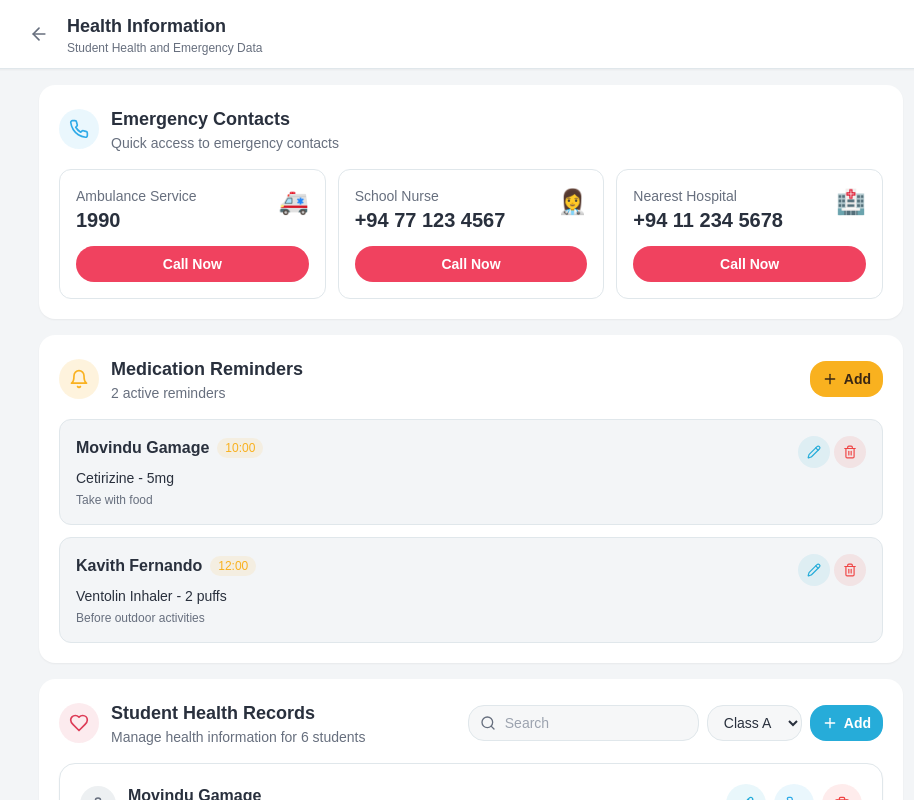
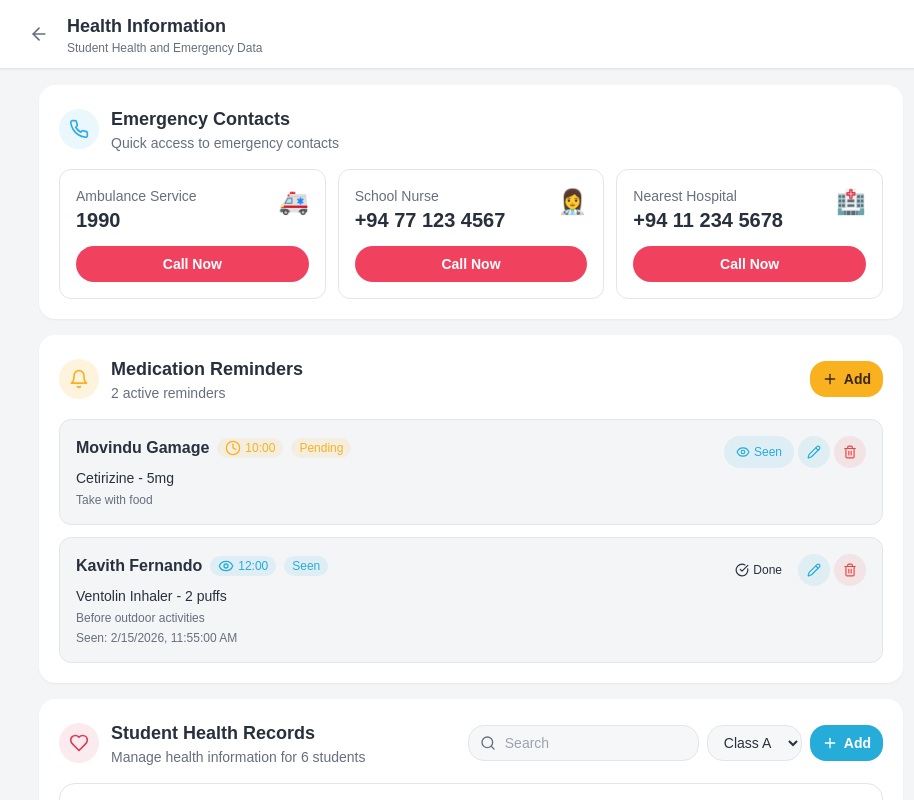
Before and after one commit to CodeSixTeamMochi/Mochi-Virtual-Teaching-Assistant, a React (Vite) app: page /health-data in a window 1280 px wide. Shown: the top 800 px of the page, without its empty margins (169-1083 px from the left). Built offline with nearby package versions, Linux system fonts and the light colour scheme; the HTML template or start-up script is replaced by a standard one.

Commit message:
MedicationReminders Notifications to the OS.

```diff
--- a/src/Data/mockData.ts
+++ b/src/Data/mockData.ts
@@ -12,6 +12,9 @@ export interface MedicationReminder {
   dosage: string;
   time: string;
   notes?: string;
+  status: "pending" | "seen" | "completed";
+  seenAt?: string;
+  completedAt?: string;
 }
 
 export interface Student {
@@ -37,6 +40,7 @@ export const medicationReminders: MedicationReminder[] = [
     dosage: "5mg",
     time: "10:00",
     notes: "Take with food",
+    status: "pending",
   },
   {
     id: "med-2",
@@ -45,6 +49,8 @@ export const medicationReminders: MedicationReminder[] = [
     dosage: "2 puffs",
     time: "12:00",
     notes: "Before outdoor activities",
+    status: "seen",
+    seenAt: "2026-02-15T11:55:00",
   },
 ];
 
--- a/src/components/AddMedicationModal.tsx
+++ b/src/components/AddMedicationModal.tsx
@@ -29,6 +29,7 @@ const AddMedicationModal = ({ isOpen, onClose, onAdd, students }: Props) => {
         dosage: dosage.trim(),
         time,
         notes: notes.trim() || undefined,
+        status: "pending",
       };
 
       onAdd(newMedication);
--- a/src/components/MedicationReminders.tsx
+++ b/src/components/MedicationReminders.tsx
@@ -1,5 +1,5 @@
-import { useState } from "react";
-import { Bell, Plus, Pencil, Trash2, X } from "lucide-react";
+import { useState, useEffect } from "react";
+import { Bell, Plus, Pencil, Trash2, X, Eye, CheckCircle, Clock } from "lucide-react";
 import { MedicationReminder, Student } from "@/Data/mockData";
 import AddMedicationModal from "./AddMedicationModal";
 
@@ -9,6 +9,7 @@ interface Props {
   onAddMedication: (medication: MedicationReminder) => void;
   onUpdateMedication: (medication: MedicationReminder) => void;
   onDeleteMedication: (medicationId: string) => void;
+  onUpdateStatus: (medicationId: string, status: "pending" | "seen" | "completed") => void;
 }
 
 const MedicationReminders = ({
@@ -16,11 +17,19 @@ const MedicationReminders = ({
   students,
   onAddMedication,
   onUpdateMedication,
-  onDeleteMedication
+  onDeleteMedication,
+  onUpdateStatus
 }: Props) => {
   const [isAddModalOpen, setIsAddModalOpen] = useState(false);
   const [editingId, setEditingId] = useState<string | null>(null);
   const [editForm, setEditForm] = useState<MedicationReminder | null>(null);
+
+  // Request notification permission on component mount
+  useEffect(() => {
+    if (Notification.permission === "default") {
+      Notification.requestPermission();
+    }
+  }, []);
 
   const handleEdit = (medication: MedicationReminder) => {
     setEditingId(medication.id);
@@ -38,6 +47,40 @@ const MedicationReminders = ({
   const handleCancelEdit = () => {
     setEditingId(null);
     setEditForm(null);
+  };
+
+  const handleMarkAsSeen = (medicationId: string) => {
+    onUpdateStatus(medicationId, "seen");
+  };
+
+  const handleMarkAsCompleted = (medicationId: string) => {
+    onUpdateStatus(medicationId, "completed");
+  };
+
+  const getStatusColor = (status: string) => {
+    switch (status) {
+      case "pending":
+        return "bg-notification/10 text-notification";
+      case "seen":
+        return "bg-primary/10 text-primary";
+      case "completed":
+        return "bg-success/10 text-success";
+      default:
+        return "bg-secondary";
+    }
+  };
+
+  const getStatusIcon = (status: string) => {
+    switch (status) {
+      case "pending":
+        return <Clock className="h-4 w-4" />;
+      case "seen":
+        return <Eye className="h-4 w-4" />;
+      case "completed":
+        return <CheckCircle className="h-4 w-4" />;
+      default:
+        return null;
+    }
   };
 
   return (
@@ -161,12 +204,16 @@ const MedicationReminders = ({
                   </div>
                 ) : (
                   // View Mode
-                  <div className="flex items-start justify-between">
+                  <div className="flex items-start justify-between gap-4">
                     <div className="flex-1">
                       <div className="mb-2 flex items-center gap-2">
                         <h3 className="font-semibold text-card-foreground">{med.studentName}</h3>
-                        <span className="rounded-full bg-notification/10 px-2 py-0.5 text-xs font-medium" style={{ color: 'hsl(var(--notification))' }}>
+                        <span className={`flex items-center gap-1 rounded-full px-2 py-0.5 text-xs font-medium ${getStatusColor(med.status)}`}>
+                          {getStatusIcon(med.status)}
                           {med.time}
+                        </span>
+                        <span className={`rounded-full px-2 py-0.5 text-xs font-medium ${getStatusColor(med.status)}`}>
+                          {med.status.charAt(0).toUpperCase() + med.status.slice(1)}
                         </span>
                       </div>
                       <p className="text-sm text-card-foreground">
@@ -175,8 +222,39 @@ const MedicationReminders = ({
                       {med.notes && (
                         <p className="mt-1 text-xs text-muted-foreground">{med.notes}</p>
                       )}
+                      {med.seenAt && (
+                        <p className="mt-1 text-xs text-muted-foreground">
+                          Seen: {new Date(med.seenAt).toLocaleString()}
+                        </p>
+                      )}
+                      {med.completedAt && (
+                        <p className="mt-1 text-xs text-muted-foreground">
+                          Completed: {new Date(med.completedAt).toLocaleString()}
+                        </p>
+                      )}
                     </div>
+                    <div className="flex flex-col gap-2">
                       <div className="flex items-center gap-1">
+                        {med.status === "pending" && (
+                          <button
+                            onClick={() => handleMarkAsSeen(med.id)}
+                            className="flex h-8 items-center gap-1 rounded-full bg-primary/10 px-3 text-xs font-medium text-primary transition-colors hover:bg-primary/20"
+                            title="Mark as Seen"
+                          >
+                            <Eye className="h-3.5 w-3.5" />
+                            Seen
+                          </button>
+                        )}
+                        {med.status === "seen" && (
+                          <button
+                            onClick={() => handleMarkAsCompleted(med.id)}
+                            className="flex h-8 items-center gap-1 rounded-full bg-success/10 px-3 text-xs font-medium text-success transition-colors hover:bg-success/20"
+                            title="Mark as Completed"
+                          >
+                            <CheckCircle className="h-3.5 w-3.5" />
+                            Done
+                          </button>
+                        )}
                         <button
                           onClick={() => handleEdit(med)}
                           className="flex h-8 w-8 items-center justify-center rounded-full bg-primary/10 transition-colors hover:bg-primary/20"
@@ -189,6 +267,7 @@ const MedicationReminders = ({
                         >
                           <Trash2 className="h-3.5 w-3.5 text-destructive" />
                         </button>
+                      </div>
                     </div>
                   </div>
                 )}
--- a/src/pages/HealthData.tsx
+++ b/src/pages/HealthData.tsx
@@ -29,6 +29,50 @@ const HealthData = () => {
     localStorage.setItem(STORAGE_KEY_STUDENTS, JSON.stringify(students));
   }, [students]);
 
+  // Save medications to localStorage whenever they change
+  useEffect(() => {
+    localStorage.setItem(STORAGE_KEY_MEDICATIONS, JSON.stringify(medications));
+  }, [medications]);
+
+  // Check for medication reminders and send notifications
+  useEffect(() => {
+    const checkMedications = () => {
+      const now = new Date();
+      const currentTime = `${String(now.getHours()).padStart(2, '0')}:${String(now.getMinutes()).padStart(2, '0')}`;
+
+      medications.forEach((med) => {
+        if (med.time === currentTime && med.status === "pending") {
+          // Request notification permission if not granted
+          if (Notification.permission === "granted") {
+            new Notification("Medication Reminder", {
+              body: `${med.studentName} - ${med.medicationName} (${med.dosage})${med.notes ? '\n' + med.notes : ''}`,
+              icon: "/favicon.ico",
+              tag: med.id,
+            });
+          } else if (Notification.permission !== "denied") {
+            Notification.requestPermission().then((permission) => {
+              if (permission === "granted") {
+                new Notification("Medication Reminder", {
+                  body: `${med.studentName} - ${med.medicationName} (${med.dosage})${med.notes ? '\n' + med.notes : ''}`,
+                  icon: "/favicon.ico",
+                  tag: med.id,
+                });
+              }
+            });
+          }
+        }
+      });
+    };
+
+    // Check every minute
+    const interval = setInterval(checkMedications, 60000);
+    // Check immediately on mount
+    checkMedications();
+
+    return () => clearInterval(interval);
+  }, [medications]);
+
+
   const handleUpdateStudent = (updated: Student) => {
     setStudents((prev) => prev.map((s) => (s.id === updated.id ? updated : s)));
   };
@@ -51,6 +95,24 @@ const HealthData = () => {
 
   const handleDeleteMedication = (medicationId: string) => {
     setMedications((prev) => prev.filter((m) => m.id !== medicationId));
+  };
+
+  const handleUpdateMedicationStatus = (medicationId: string, status: "pending" | "seen" | "completed") => {
+    setMedications((prev) =>
+      prev.map((m) => {
+        if (m.id === medicationId) {
+          const updated = { ...m, status };
+          if (status === "seen" && !m.seenAt) {
+            updated.seenAt = new Date().toISOString();
+          }
+          if (status === "completed" && !m.completedAt) {
+            updated.completedAt = new Date().toISOString();
+          }
+          return updated;
+        }
+        return m;
+      })
+    );
   };
 
   const handleBack = () => {
@@ -83,6 +145,7 @@ const HealthData = () => {
         onAddMedication={handleAddMedication}
         onUpdateMedication={handleUpdateMedication}
         onDeleteMedication={handleDeleteMedication}
+        onUpdateStatus={handleUpdateMedicationStatus}
         />
         <StudentHealthRecords
         students={students}
```
Lines whose indentation alone changed are shown as unchanged.
